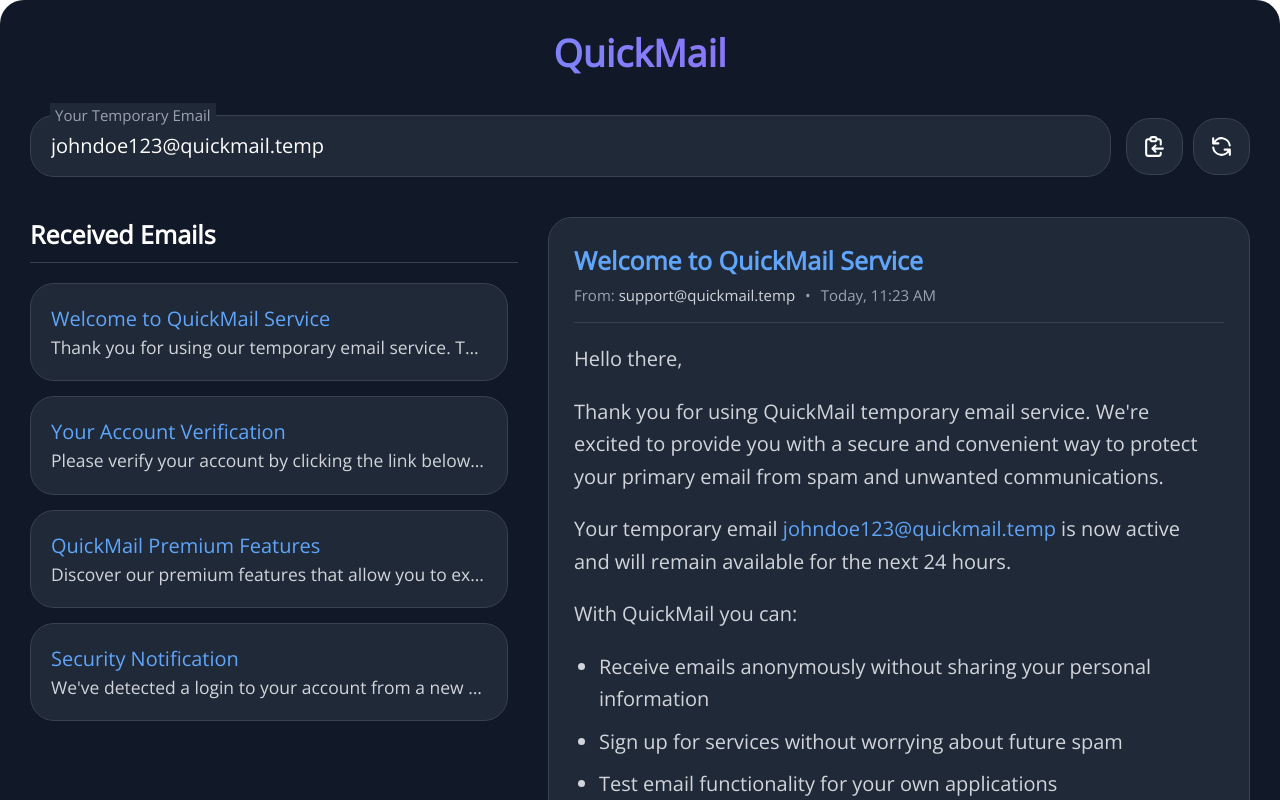
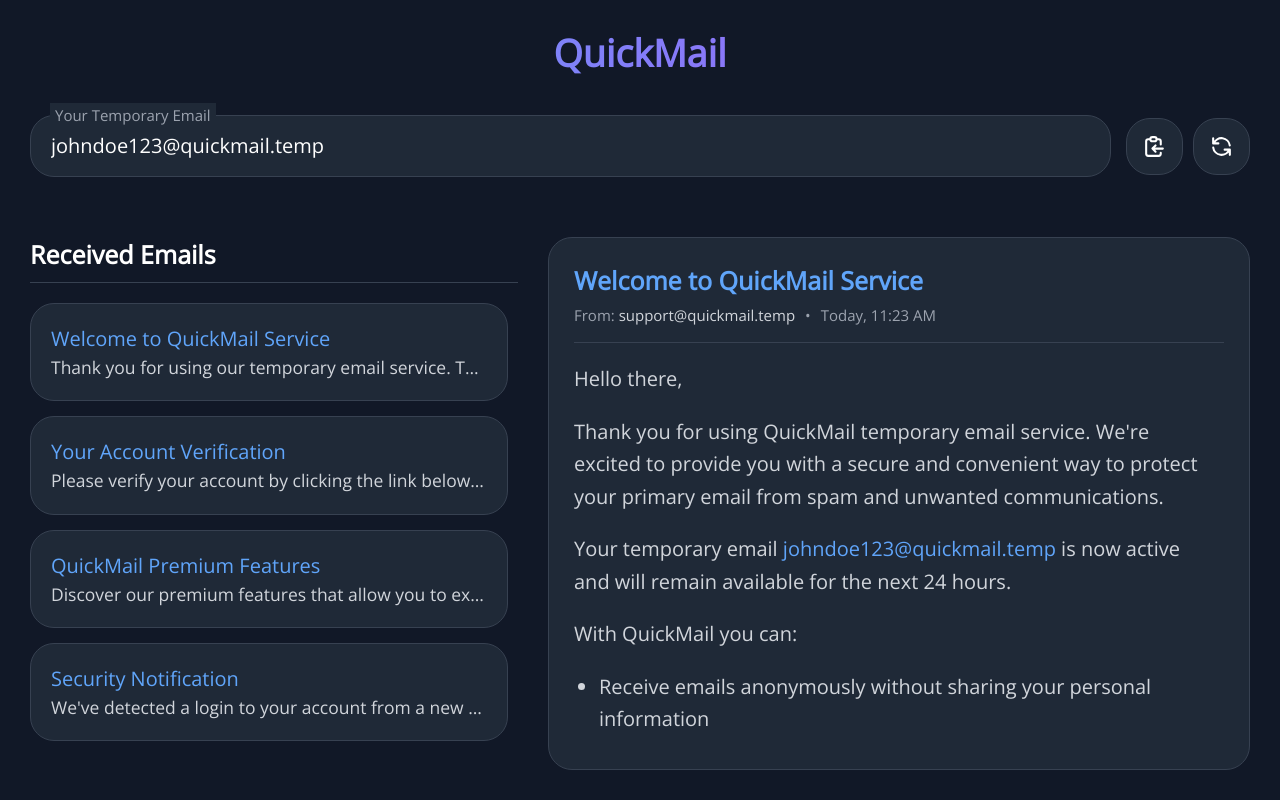
Before and after one commit to abhigyan3819/QuickMail, a React (Create React App) app in the folder quickmail/: page / in a window 1280 px wide. Shown: the top 800 px of the page. Built offline with nearby package versions, Linux system fonts and the light colour scheme.

Commit message:
Update App.js

```diff
--- a/quickmail/src/App.js
+++ b/quickmail/src/App.js
@@ -5,7 +5,7 @@ import "./App.css"
 function App(){
     return (
         <div id="webcrumbs">
-            <div className="w-[1000px] bg-gray-900 text-white min-h-[600px] p-6 rounded-lg shadow-xl">
+            <div className="w-[100vw] h-[100vh] bg-gray-900 text-white p-6 flex flex-col">
                 <header className="mb-8">
                     <h1 className="text-3xl font-bold text-center bg-clip-text text-transparent bg-gradient-to-r from-blue-400 to-purple-500">
                         QuickMail
@@ -60,10 +60,10 @@ function App(){
                     </div>
                 </div>
 
-                <div className="flex gap-6">
+                <div className="flex gap-6 flex-1 overflow-hidden">
                     <div className="w-2/5">
                         <h2 className="text-xl font-semibold mb-4 border-b border-gray-700 pb-2">Received Emails</h2>
-                        <div className="space-y-3 overflow-y-auto max-h-[400px] pr-2 scrollbar-thin">
+                        <div className="space-y-3 overflow-y-auto h-[calc(100vh-230px)] pr-2 scrollbar-thin">
                             <div className="p-4 bg-gray-800 rounded-lg cursor-pointer hover:bg-gray-750 transition-all duration-300 border border-gray-700 hover:border-blue-500 transform hover:-translate-y-1">
                                 <h3 className="font-medium text-blue-400">Welcome to QuickMail Service</h3>
                                 <p className="text-sm text-gray-300 truncate">
@@ -94,7 +94,7 @@ function App(){
                         </div>
                     </div>
 
-                    <div className="w-3/5 bg-gray-800 rounded-lg p-5 border border-gray-700">
+                    <div className="w-3/5 bg-gray-800 rounded-lg p-5 border border-gray-700 flex flex-col">
                         <div className="border-b border-gray-700 pb-3 mb-4">
                             <h2 className="text-xl font-semibold text-blue-400">Welcome to QuickMail Service</h2>
                             <div className="flex text-xs text-gray-400 mt-1">
@@ -105,7 +105,8 @@ function App(){
                                 <span>Today, 11:23 AM</span>
                             </div>
                         </div>
-                        <div className="overflow-y-auto max-h-[350px] pr-2 scrollbar-thin">
+
+                        <div className="overflow-y-auto h-[calc(100vh-280px)] pr-2 scrollbar-thin">
                             <div className="text-gray-300 leading-relaxed">
                                 <p className="mb-4">Hello there,</p>
                                 <p className="mb-4">
```
